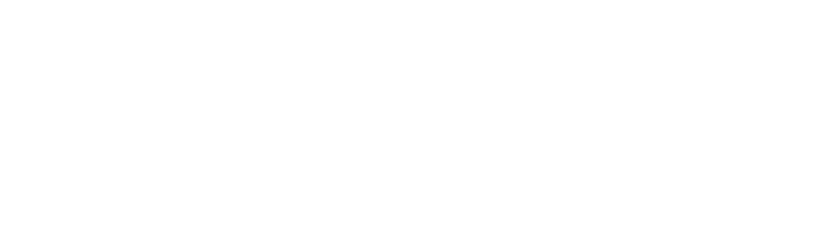
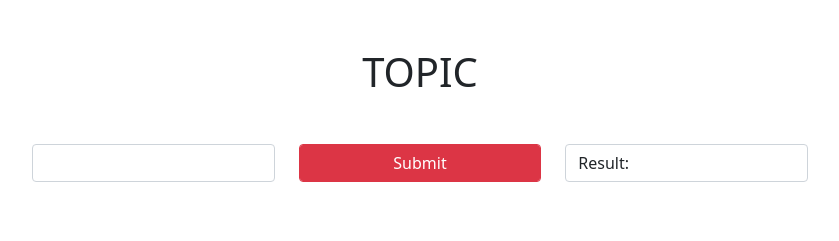
Before and after one commit to AsadbekMakhmudjonov/js-starter, a plain HTML site: page index.html in a window 1280 px wide. Shown: the whole page, without its empty margins (220-1059 px from the left). Drawn offline with Linux system fonts and the light colour scheme.

Commit message:
starter finished

```diff
--- a/css/styles.css
+++ b/css/styles.css
@@ -0,0 +1,3 @@
+.container-made{
+  max-width: 800px;
+}
--- a/index.html
+++ b/index.html
@@ -10,7 +10,36 @@
 </head>
 <body>
 
+  <div class="container-made container-sm py-5">
 
+    <h1 class="text-center mb-5">TOPIC</h1>
+
+    <form class="js-form" action="https://echo.htmlacademy.ru" method="GET">
+       <div class="box row">
+
+        <div class="col-lg-4">
+          <input class="js-input form-control col-lg-4 d-block mb-2" type="text" required>
+        </div>
+
+         <div class="col-lg-4">
+           <button class="js-submit btn-danger form-control col-lg-4" type="submit">Submit</button>
+         </div>
+
+        <div class="col-lg-4">
+          <output class="output-wrapper form-control col-lg-4 d-block mb-2">
+            <span>Result: </span>
+            <span class="js-output"></span>
+          </output>
+        </div>
+
+
+
+
+       </div>
+    </form>
+
+
+  </div>
 
   <script src="js/bootstrap.bundle.min.js"></script>
   <script src="js/main.js"></script>
--- a/js/main.js
+++ b/js/main.js
@@ -0,0 +1,9 @@
+var elInput = document.querySelector(".js-input");
+var elOutput = document.querySelector(".js-output");
+var elSubmitBtn = document.querySelector(".js-submit");
+var elForm = document.querySelector(".js-form");
+
+elForm.addEventListener("submit", function (e) {
+  e.preventDefault();
+
+})
```
Also changed, not shown: 1 other file.
